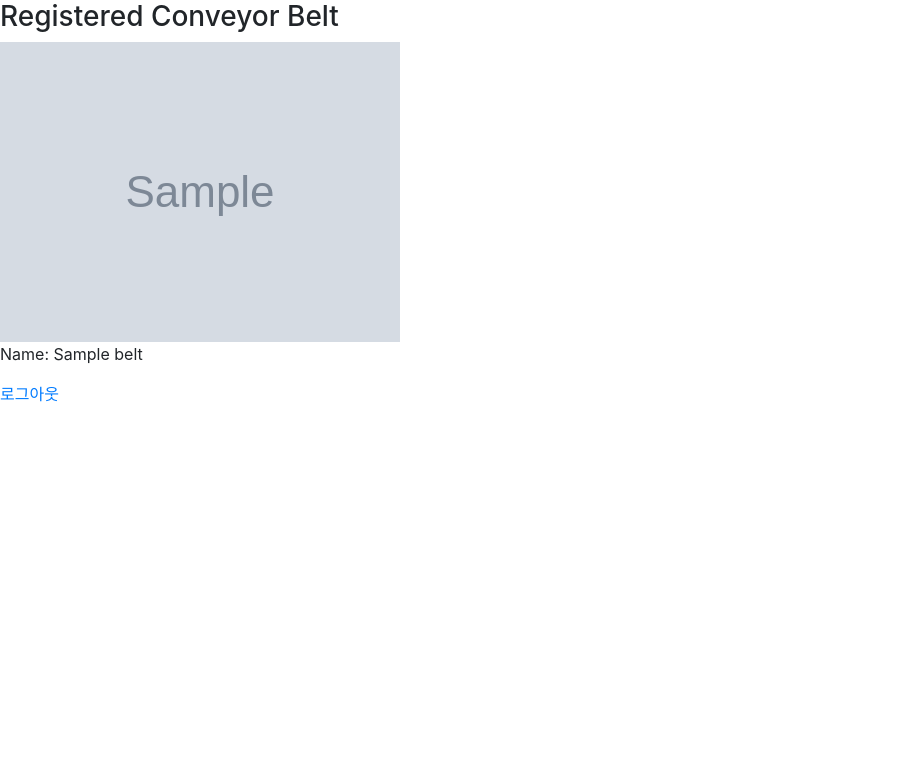
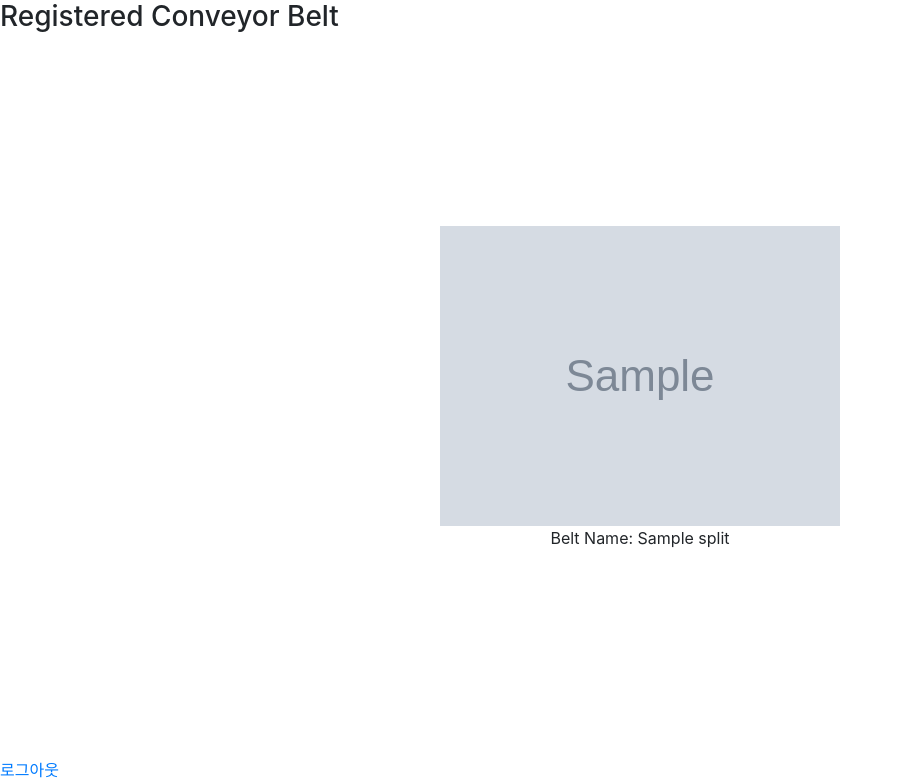
Before and after one commit to zzanggyusik/harang2023, a Python web app: template WebServer/core/templates/remote.html in a window 1280 px wide. Shown: the part 364-1146 px from the top of the page, without its empty margins (0-903 px from the left). Before the commit the page ends 766 px from the top, so only its background shows below. Run offline with Jinja, Linux system fonts and the light colour scheme; the template is opened without the code that fills it: most values are stand-ins (such as "Sample title", 1, 10 or a date in 2020); grey boxes marked "Sample" are stand-in pictures; some libraries are stand-ins or nearby versions.

Commit message:
코드 정리

```diff
--- a/WebServer/core/db_manager.py
+++ b/WebServer/core/db_manager.py
@@ -81,8 +81,6 @@ class DBManager:
         current_running_belts_number = 0
         user_convayor_belts = [db for db in self.read(mode= Mode.ALL_DATABASES) if user_id in db]
 
-        print(user_convayor_belts)
-
         for database in user_convayor_belts:
             config = self.read(db= database, collection=Collection.Config)
             if config["running_state"]:
--- a/WebServer/core/static/css/remote.css
+++ b/WebServer/core/static/css/remote.css
@@ -1,26 +1,22 @@
 .belt-data-container {
     display: flex;
     flex-wrap: wrap;
-    gap: 10px;
+    justify-content: center;
+    gap: 1%;
+    margin: 15% 0;
 }
 
 .belt-item {
-    display: flex;
-    flex-direction: row;
-    align-items: center;
-    gap: 10px;
+    text-align: center;
 }
 
 .belt-image {
     position: relative;
-    width: 20px;
-    height: 20px;
-    margin-right: 10px;
 }
 
 .belt-image img {
-    width: 100%;
-    height: 100%;
+    max-width: 100%;
+    height: auto;
 }
 
 .status-circle {
@@ -44,3 +40,12 @@
     background-color: green;
     z-index: 10;
 }
+
+.detection-circle {
+    position: absolute;
+    bottom: 0;
+    right: 0;
+    width: 20px;
+    height: 20px;
+    border-radius: 50%;
+}
--- a/WebServer/core/templates/base.html
+++ b/WebServer/core/templates/base.html
@@ -8,6 +8,7 @@
     <link href="https://stackpath.bootstrapcdn.com/bootstrap/4.5.2/css/bootstrap.min.css" rel="stylesheet">
     <link href="{{ url_for('static', filename='css/base.css') }}" rel="stylesheet">
     <link href="{{ url_for('static', filename='css/history.css') }}" rel="stylesheet">
+    <link href="{{ url_for('static', filename='css/remote.css') }}" rel="stylesheet">
 
     <title>{% block title %}Default Title{% endblock %}</title>
 </head>
--- a/WebServer/core/templates/remote.html
+++ b/WebServer/core/templates/remote.html
@@ -1,23 +1,21 @@
 {% extends "base.html" %}
 
 {% block content %}
+
 <h3>Registered Conveyor Belt</h3>
 
 <div class="belt-data-container">
     {% for belt_id, belt_data in belts_data.items() %}
         <div class="belt-item">
             <div class="belt-image">
-                <a href="{{ url_for('remote.belt_detail', belt_name=belt_data.img_name) }}">
+                <a href="{{ url_for('remote.belt_detail', belt_id=belt_id) }}">
                     <img src="{{ belt_data.img_path }}" alt="{{ belt_data.belt_name }}" />
                 </a>
                 <div class="detection-circle {% if belt_data.running_state and belt_data.running_state == 'true' %}detection-true{% endif %}"></div>
             </div>
-            <p>Name: {{ belt_data.belt_name }}</p>
+            <p>Belt Name: {{ belt_id.split("_")[1] }}</p>
             <!--<p>Kind: {{ belt_data.kind }}</p>-->
         </div>
     {% endfor %}
 </div>
 {% endblock %}
-
-
-WebServer\core\static\images\dog1.jpeg
```
Also changed, not shown: WebServer/core/remote.py (+4 -5 lines).
